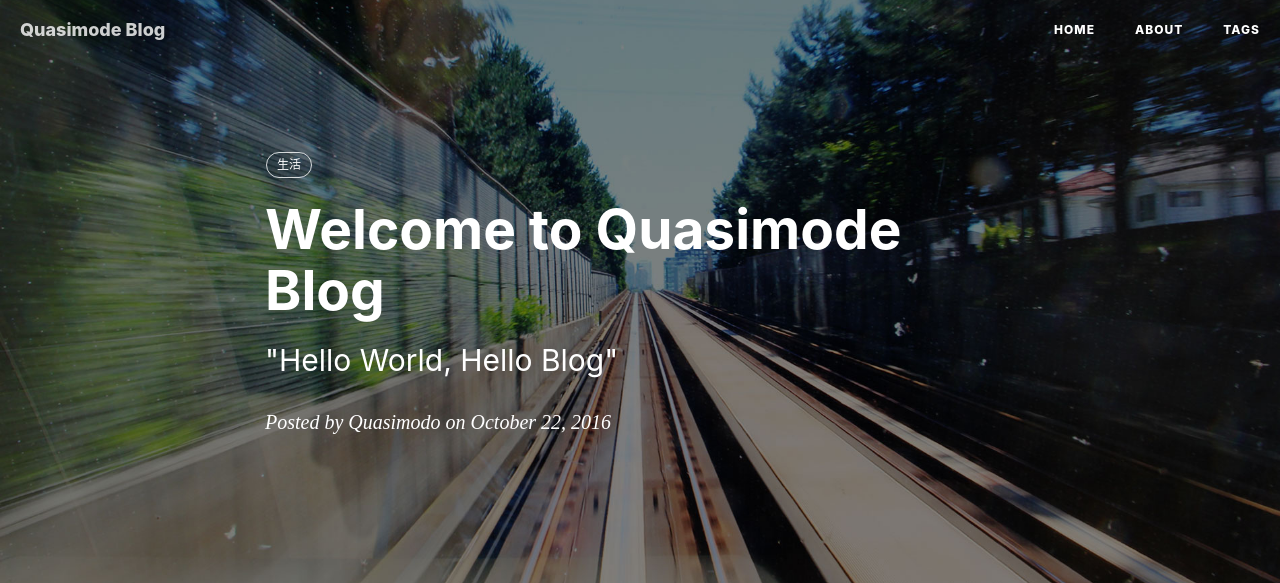
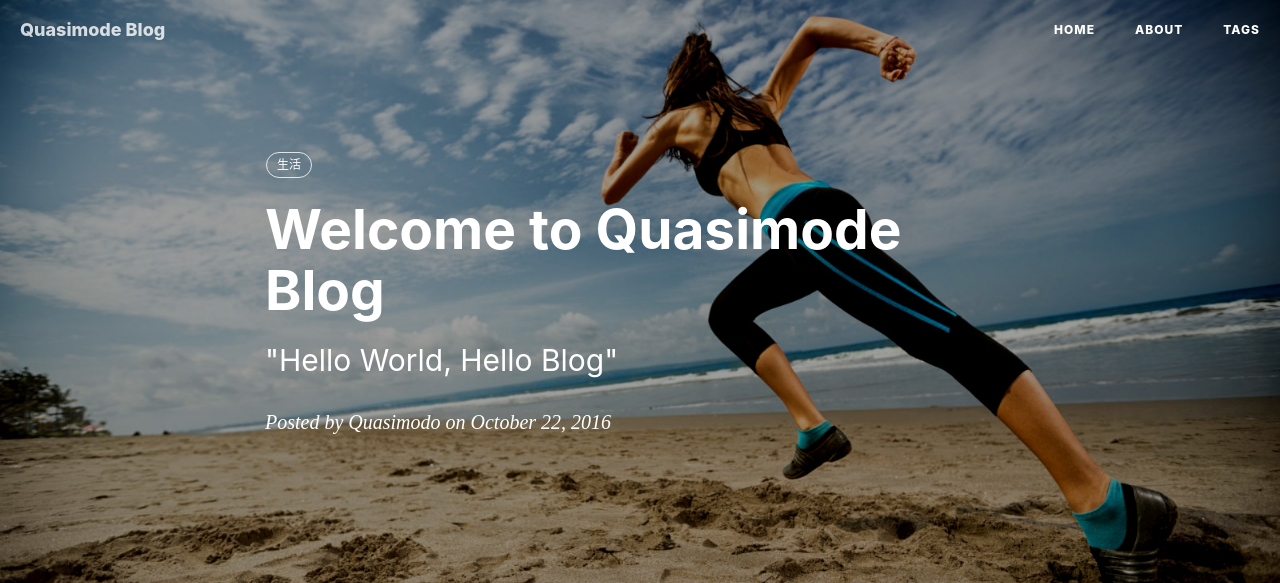
Before and after one commit to Aoneing/Aoneing.github.io, a Jekyll site: the page built from _posts/2016-10-22-hello-2016.markdown, in a window 1280 px wide. Shown: the top 583 px of the page. Built offline with Jekyll 4.4.1, drawn with Linux system fonts in a browser that asks for light colours; nearby versions of some CDN libraries; comment, search, counter and statistics services are not loaded; grey boxes are pictures that could not be loaded.

Commit message:
modify photo for first page

```diff
--- a/_posts/2016-10-22-hello-2016.markdown
+++ b/_posts/2016-10-22-hello-2016.markdown
@@ -4,7 +4,7 @@
 subtitle:   " \"Hello World, Hello Blog\""
 date:       2016-10-22 20:00:00
 author:     "Quasimodo"
-header-img: "img/post-bg-2015.jpg"
+header-img: "img/post-bg-2016.jpg"
 tags:
     - 生活
 ---
```
Also changed, not shown: img/post-bg-2015.jpg (deleted), img/post-bg-2016.jpg (added).
